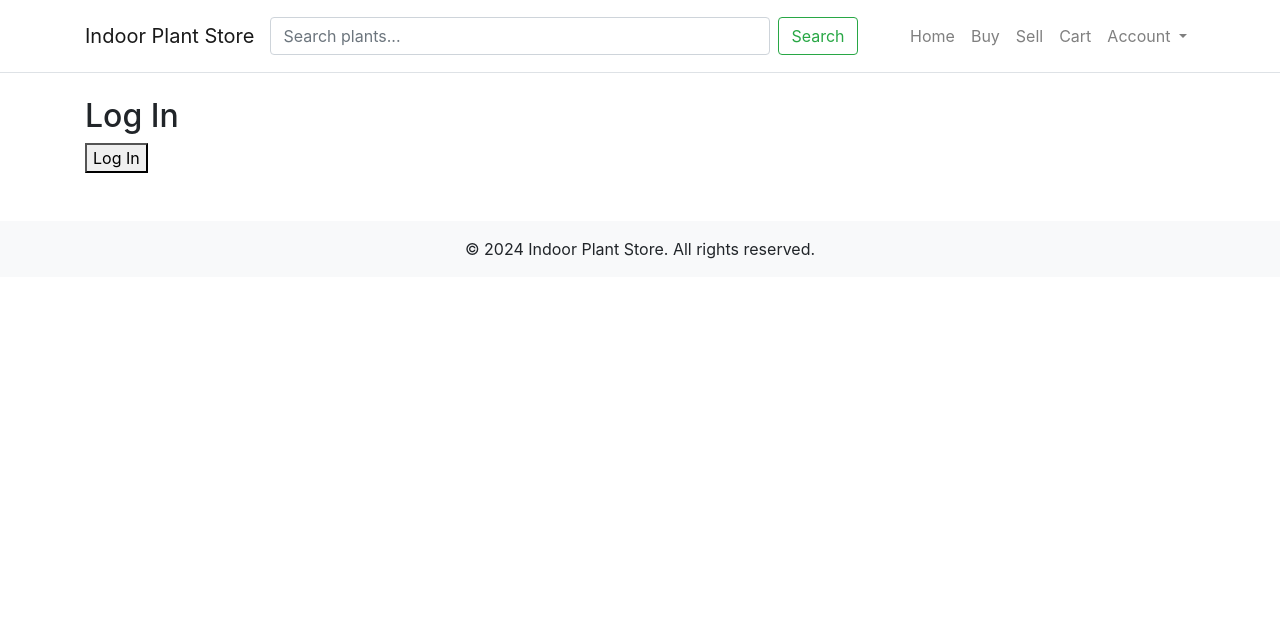
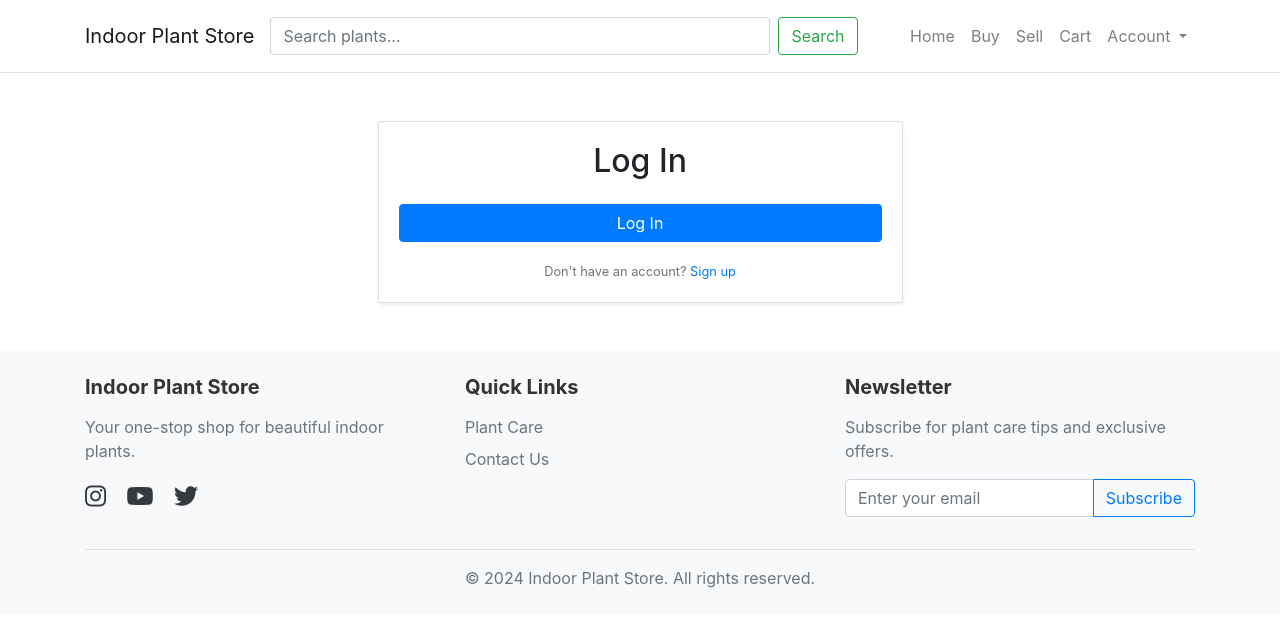
Before and after one commit to nebullii/Indoor-Plants, a Django app: template templates/registration/login.html in a window 1280 px wide. Shown: the top 627 px of the page. Run offline with Django 3.2, Linux system fonts and the light colour scheme; the template is opened without the code that fills it, so the values that code supplies are empty; some libraries are stand-ins or nearby versions.

Commit message:
Update footer, login and logout UI

```diff
--- a/accounts/urls.py
+++ b/accounts/urls.py
@@ -1,4 +1,5 @@
 from django.urls import path
+from django.contrib.auth.views import LogoutView
 from . import views
 
 urlpatterns = [
@@ -7,4 +8,5 @@ urlpatterns = [
     path('seller-dashboard/', views.seller_dashboard, name='seller_dashboard'),
     path('admin-dashboard/', views.admin_dashboard, name='admin_dashboard'),
     path('cart/', views.cart_view, name='cart'),
+    path('logout/', LogoutView.as_view(next_page='home'), name='logout')
 ]
--- a/accounts/views.py
+++ b/accounts/views.py
@@ -6,9 +6,10 @@ from .forms import CustomUserCreationForm
 from django.contrib.auth.decorators import user_passes_test, login_required
 from django.contrib.auth import get_user_model
 
+
 class SignUpView(CreateView):
     form_class = CustomUserCreationForm
-    success_url = reverse_lazy("login")  # Fixed typo: removed space
+    success_url = reverse_lazy("home")  # Fixed typo: removed space
     template_name = "registration/signup.html"
 
 @login_required
@@ -20,7 +21,7 @@ def seller_dashboard(request):
     return render(request, 'seller_dashboard.html')
 
 def is_admin(user):
-    return user.is_authenticated and user.is_admin()
+    return user.is_authenticated and (user.is_staff or user.is_superuser)
 
 @user_passes_test(is_admin)
 def admin_dashboard(request):
--- /dev/null
+++ b/static/custom.css
@@ -0,0 +1,42 @@
+footer {
+    background-color: #f8f9fa;
+}
+
+footer h5 {
+    color: #333;
+    font-weight: bold;
+    margin-bottom: 1rem;
+}
+
+footer .social-icons a {
+    font-size: 1.5rem;
+    transition: color 0.3s ease;
+}
+
+footer .social-icons a:hover {
+    color: #007bff !important;
+}
+
+footer ul li {
+    margin-bottom: 0.5rem;
+}
+
+footer ul li a {
+    transition: color 0.3s ease;
+}
+
+footer ul li a:hover {
+    color: #007bff !important;
+    text-decoration: none;
+}
+
+footer .btn-outline-secondary {
+    color: #007bff;
+    border-color: #007bff;
+}
+
+footer .btn-outline-secondary:hover {
+    color: #fff;
+    background-color: #007bff;
+    border-color: #007bff;
+}
--- a/templates/base.html
+++ b/templates/base.html
@@ -8,6 +8,7 @@
     <link rel="stylesheet" href="https://stackpath.bootstrapcdn.com/bootstrap/4.5.2/css/bootstrap.min.css">
     <link rel="stylesheet" href="https://cdnjs.cloudflare.com/ajax/libs/font-awesome/5.15.3/css/all.min.css">
     <link rel="stylesheet" href="{% static 'css/custom.css' %}">
+
     {% block extra_css %}{% endblock %}
 </head>
 <body>
--- a/templates/home.html
+++ b/templates/home.html
@@ -6,7 +6,6 @@
 {% block content %}
 <div class="jumbotron text-center">
     <h1 class="display-4">Welcome to Indoor Plant Store</h1>
-    <p class="lead">Discover the perfect plants to bring life to your indoor spaces.</p>
     <hr class="my-4">
     <p>Explore our wide selection of indoor plants, care guides, and accessories.</p>
     <a class="btn btn-primary btn-lg" href="{% url 'home' %}" role="button">Shop Now</a>
--- a/templates/partials/footer.html
+++ b/templates/partials/footer.html
@@ -1,5 +1,36 @@
-<footer class="bg-light py-3 mt-5">
+<footer class="bg-light py-4 mt-5">
     <div class="container">
-        <p class="text-center mb-0">&copy; 2024 Indoor Plant Store. All rights reserved.</p>
+        <div class="row">
+            <div class="col-md-4 mb-3 mb-md-0">
+                <h5>Indoor Plant Store</h5>
+                <p class="text-muted">Your one-stop shop for beautiful indoor plants.</p>
+                <div class="social-icons">
+                    <a href="#" class="text-dark mr-3"><i class="fab fa-instagram"></i></a>
+                    <a href="#" class="text-dark mr-3"><i class="fab fa-youtube"></i></a>
+                    <a href="#" class="text-dark"><i class="fab fa-twitter"></i></a>
+                </div>
+            </div>
+            <div class="col-md-4 mb-3 mb-md-0">
+                <h5>Quick Links</h5>
+                <ul class="list-unstyled">
+                    <li><a href="#" class="text-muted">Plant Care</a></li>
+                    <li><a href="#" class="text-muted">Contact Us</a></li>
+                </ul>
+            </div>
+            <div class="col-md-4">
+                <h5>Newsletter</h5>
+                <p class="text-muted">Subscribe for plant care tips and exclusive offers.</p>
+                <form>
+                    <div class="input-group mb-3">
+                        <input type="email" class="form-control" placeholder="Enter your email" aria-label="Enter your email" aria-describedby="button-addon2">
+                        <div class="input-group-append">
+                            <button class="btn btn-outline-secondary" type="button" id="button-addon2">Subscribe</button>
+                        </div>
+                    </div>
+                </form>
+            </div>
+        </div>
+        <hr>
+        <p class="text-center text-muted mb-0">&copy; 2024 Indoor Plant Store. All rights reserved.</p>
     </div>
 </footer>
--- a/templates/partials/header.html
+++ b/templates/partials/header.html
@@ -24,7 +24,7 @@
                     </li>
                     <li class="nav-item">
                         <a class="nav-link" href="{% url 'seller_dashboard' %}">Sell</a>
-                    </li
+                    </li>
                     <li class="nav-item">
                         <a class="nav-link" href="{% url 'cart' %}">Cart</a>
                     </li>
@@ -33,9 +33,15 @@
                             Account
                         </a>
                         <div class="dropdown-menu" aria-labelledby="navbarDropdown">
-                            <a class="dropdown-item" href="{% url 'signup' %}">Sign Up</a>
-                            <a class="dropdown-item" href="{% url 'login' %}">Login</a>
-                            <a class="dropdown-item" href="{% url 'logout' %}">Logout</a>
+                            {% if user.is_authenticated %}
+                                <form method="post" action="{% url 'logout' %}">
+                                    {% csrf_token %}
+                                    <button type="submit" class="btn btn-link">Logout</button>
+                                </form>
+                            {% else %}
+                                <a class="dropdown-item" href="{% url 'signup' %}">Sign Up</a>
+                                <a class="dropdown-item" href="{% url 'login' %}">Login</a>
+                            {% endif %}
                         </div>
                     </li>
                 </ul>
--- a/templates/registration/login.html
+++ b/templates/registration/login.html
@@ -1,12 +1,35 @@
 {% extends "base.html" %}
+{% load static %}
+{% load widget_tweaks %}
 
 {% block title %}Login{% endblock %}
 
 {% block content %}
-<h2>Log In</h2>
-<form method="post">
-  {% csrf_token %}
-  {{ form }}
-  <button type="submit">Log In</button>
-</form>
+<div class="container mt-5">
+    <div class="row justify-content-center">
+        <div class="col-md-6">
+            <div class="card shadow-sm">
+                <div class="card-body">
+                    <h2 class="card-title text-center mb-4">Log In</h2>
+                    <form method="post" novalidate>
+                        {% csrf_token %}
+                        {% for field in form %}
+                            <div class="form-group">
+                                {{ field.label_tag }}
+                                {% render_field field class="form-control" placeholder=field.label %}
+                                {% for error in field.errors %}
+                                    <small class="text-danger">{{ error }}</small>
+                                {% endfor %}
+                            </div>
+                        {% endfor %}
+                        <button type="submit" class="btn btn-primary btn-block mt-4">Log In</button>
+                    </form>
+                    <div class="mt-3 text-center">
+                        <small class="text-muted">Don't have an account? <a href="{% url 'signup' %}">Sign up</a></small>
+                    </div>
+                </div>
+            </div>
+        </div>
+    </div>
+</div>
 {% endblock %}
```
Also changed, not shown: templates/registration/logout.html (added, +18 -0 lines), templates/registration/signup.html (+17 -6 lines), 2 other files.
